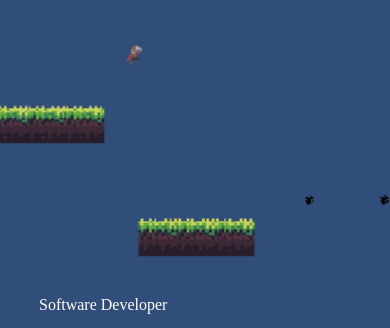
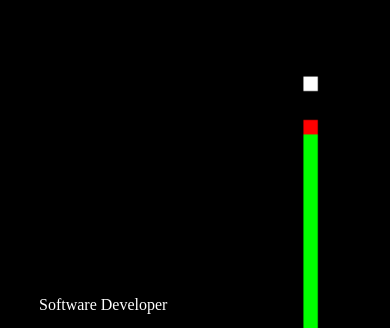
Before and after one commit to KarimE92/Portfolio-Website, a plain HTML site: page index.html in a window 390 px wide. Shown: the part 55-383 px from the top of the page. Drawn offline with Linux system fonts and the light colour scheme.

Commit message:
Updated website background image

```diff
--- a/style.css
+++ b/style.css
@@ -19,7 +19,7 @@ body{
 #header{
     width: 100%;
     height: 100vh;
-    background-image: url(Images/unitygame.png);
+    background-image: url(Images/background.png);
     background-size: cover;
     background-position: center;
 }
@@ -339,7 +339,7 @@ form .btn2{
 /* FOR SMALL SCREENS */
 @media only screen and (max-width: 600px){
     #header{
-        background-image: url(Images/unitygamemobile.png);
+        background-image: url(Images/backgroundmobile.png);
     }
     .header-text{
         margin-top: 100%;
```
Also changed, not shown: Images/background.png (added), Images/backgroundmobile.png (added).
